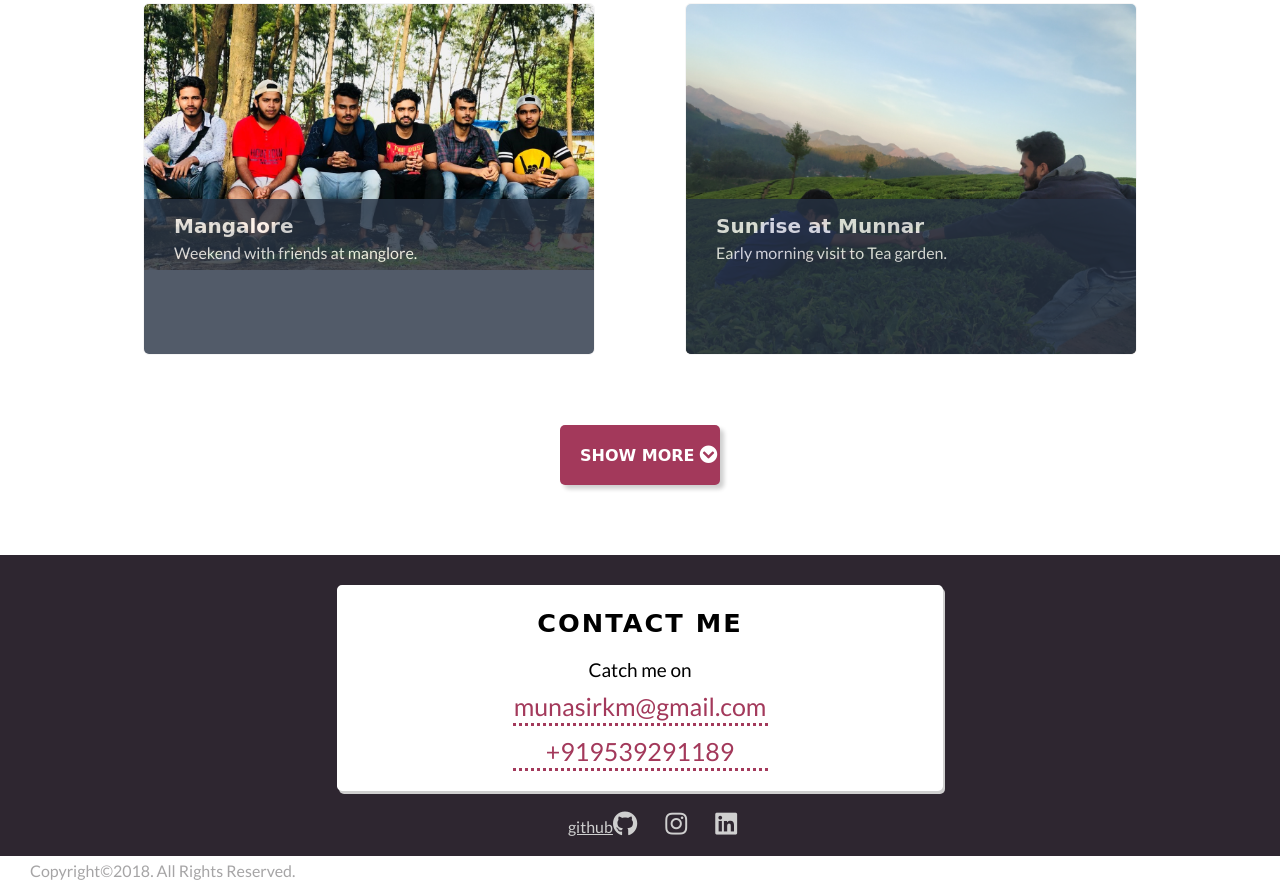
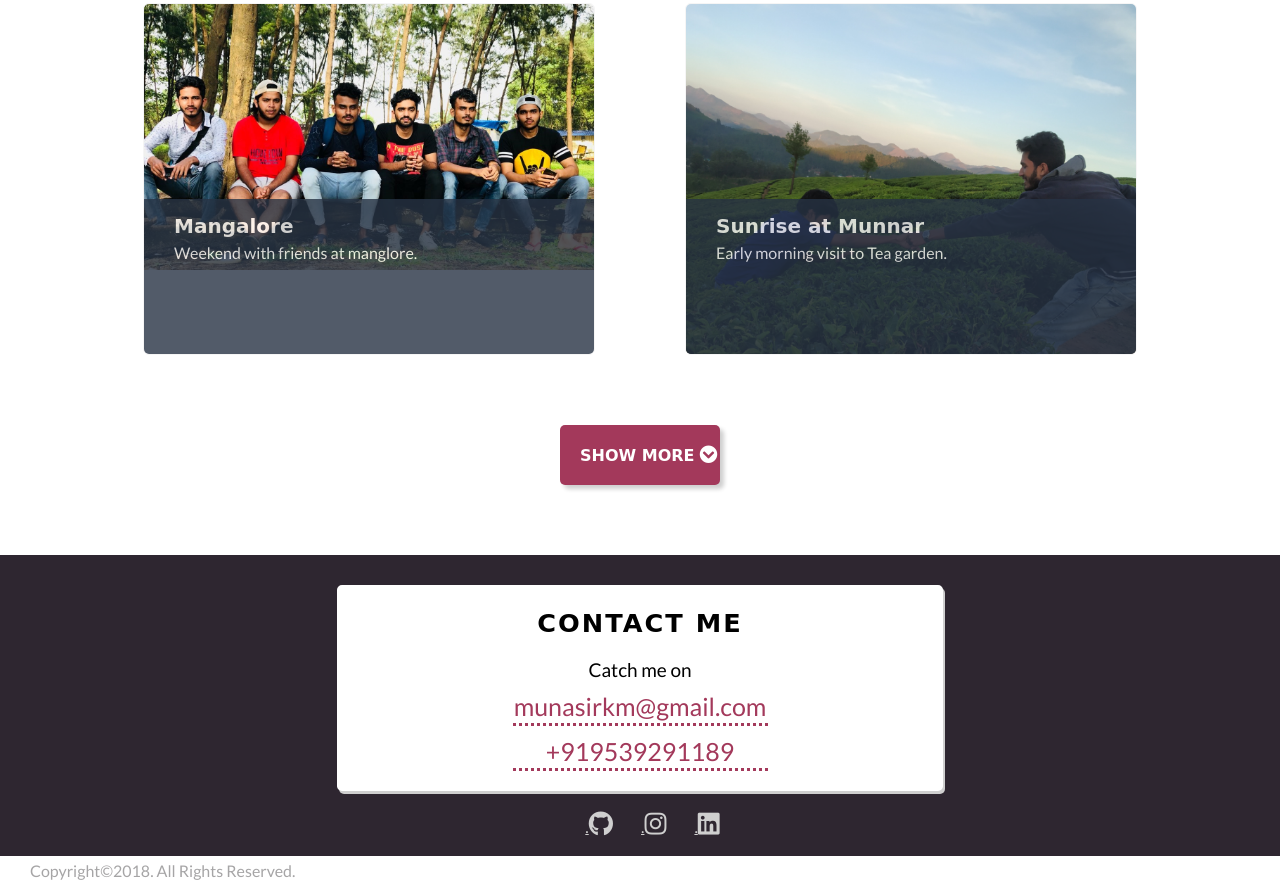
Before and after one commit to munasirkm/web.github.io, a plain HTML site: page index.html in a window 1280 px wide. Shown: the part 992-1877 px from the top of the page. Drawn offline with nearby package versions, Linux system fonts and the light colour scheme; a web font is replaced by a local one.

Commit message:
Update index.html

```diff
--- a/index.html
+++ b/index.html
@@ -182,10 +182,10 @@
 
 			<div class="social">
 
-				<a class="profile-link" href="https://github.com/munasirkm" target="_blank">github<i class="fab fa-github"></i></a>
+				<a class="profile-link" href="https://github.com/munasirkm" target="_blank">.<i class="fab fa-github"></i></a>
 
-				<a class="profile-link" href="https://www.instagram.com/munasirkm" alt="instagram link" target="_blank"><i class="fab fa-instagram"></i></a>
-				<a class="profile-link" href="https://www.linkedin.com/munasirkm" alt="linkedin link" target="_blank"><i class="fab fa-linkedin"></i></a>
+				<a class="profile-link" href="https://www.instagram.com/munasirkm" target="_blank">.<i class="fab fa-instagram"></i></a>
+				<a class="profile-link" href="https://www.linkedin.com/munasirkm" target="_blank">.<i class="fab fa-linkedin"></i></a>
 
 			</div>
 		</section>
```
